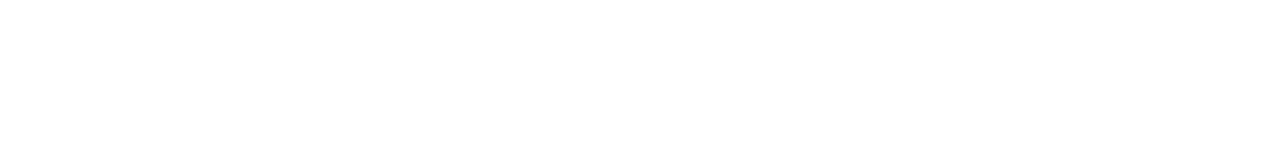
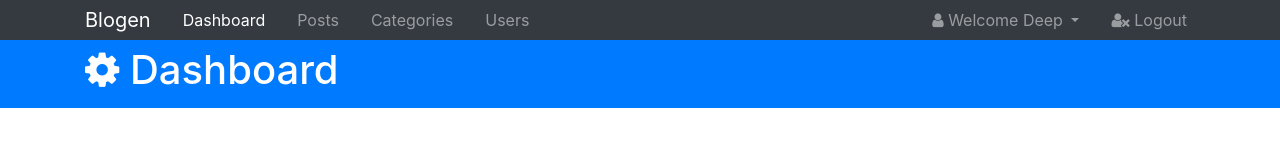
Before and after one commit to deep005/Admin-UI, a website: page src/index.html in a window 1280 px wide. Drawn offline with Linux system fonts and the light colour scheme.

Commit message:
header and navbar

```diff
--- a/src/index.html
+++ b/src/index.html
@@ -4,14 +4,69 @@
     <meta charset="UTF-8">
     <meta name="viewport" content="width=device-width, initial-scale=1.0">
     <meta http-equiv="X-UA-Compatible" content="ie=edge">
-    <title>Bootstrap 4 starter pack</title>
+    <title>Blogen Admin Area</title>
     <link rel="stylesheet" href="css/font-awesome.min.css">
     <link rel="stylesheet" href="css/bootstrap.css">
     <link rel="stylesheet" href="css/style.css">
 </head>
 <body>
 
+    <nav class="navbar navbar-expand-sm navbar-dark bg-dark p-0">
+        <div class="container">
+            <a href="index.html" class="navbar-brand">Blogen</a>
+            <button class="navbar-toggler" data-toggle="collapse"
+            data-target="#navbar-nav">
+                <span class="navbar-toggler-icon"></span>
+            </button>
+            <div class="collapse navbar-collapse" id="navbar-nav">
+                <ul class="navbar-nav">
+                    <li class="nav-item px-2">
+                        <a href="index.html" class="nav-link active">Dashboard</a>
+                    </li>
+                    <li class="nav-item px-2">
+                        <a href="posts.html" class="nav-link">Posts</a>
+                    </li>
+                    <li class="nav-item px-2">
+                        <a href="categories.html" class="nav-link">Categories</a>
+                    </li>
+                    <li class="nav-item px-2">
+                        <a href="users.html" class="nav-link">Users</a>
+                    </li>
+                </ul>
+                <ul class="navbar-nav ml-auto">
+                    <li class="nav-item dropdown mr-3">
+                        <a href="#" class="nav-link dropdown-toggle"
+                        data-toggle="dropdown">
+                            <i class="fa fa-user"></i> Welcome Deep
+                        </a>
+                        <div class="dropdown-menu">
+                            <a href="profile.html" class="dropdown-item">
+                                <i class="fa fa-user-circle"></i> Profile
+                            </a>
+                            <a href="settings.html" class="dropdown-item">
+                                <i class="fa fa-gear"></i> Settings
+                            </a>
+                        </div>
+                    </li>
+                    <li class="nav-item">
+                        <a href="login.html" class="nav-link">
+                            <i class="fa fa-user-times"></i> Logout
+                        </a>
+                    </li>
+                </ul>
+            </div>
+        </div>
+    </nav>
 
+    <header id="main-header" class="py-2 bg-primary text-white">
+        <div class="container">
+            <div class="row">
+                <div class="col-md-6">
+                   <h1><i class="fa fa-gear"></i> Dashboard</h1>
+                </div>
+            </div>
+        </div>
+    </header>
 
     <script src="js/jquery.min.js"></script>
     <script src="js/popper.min.js"></script>
```
